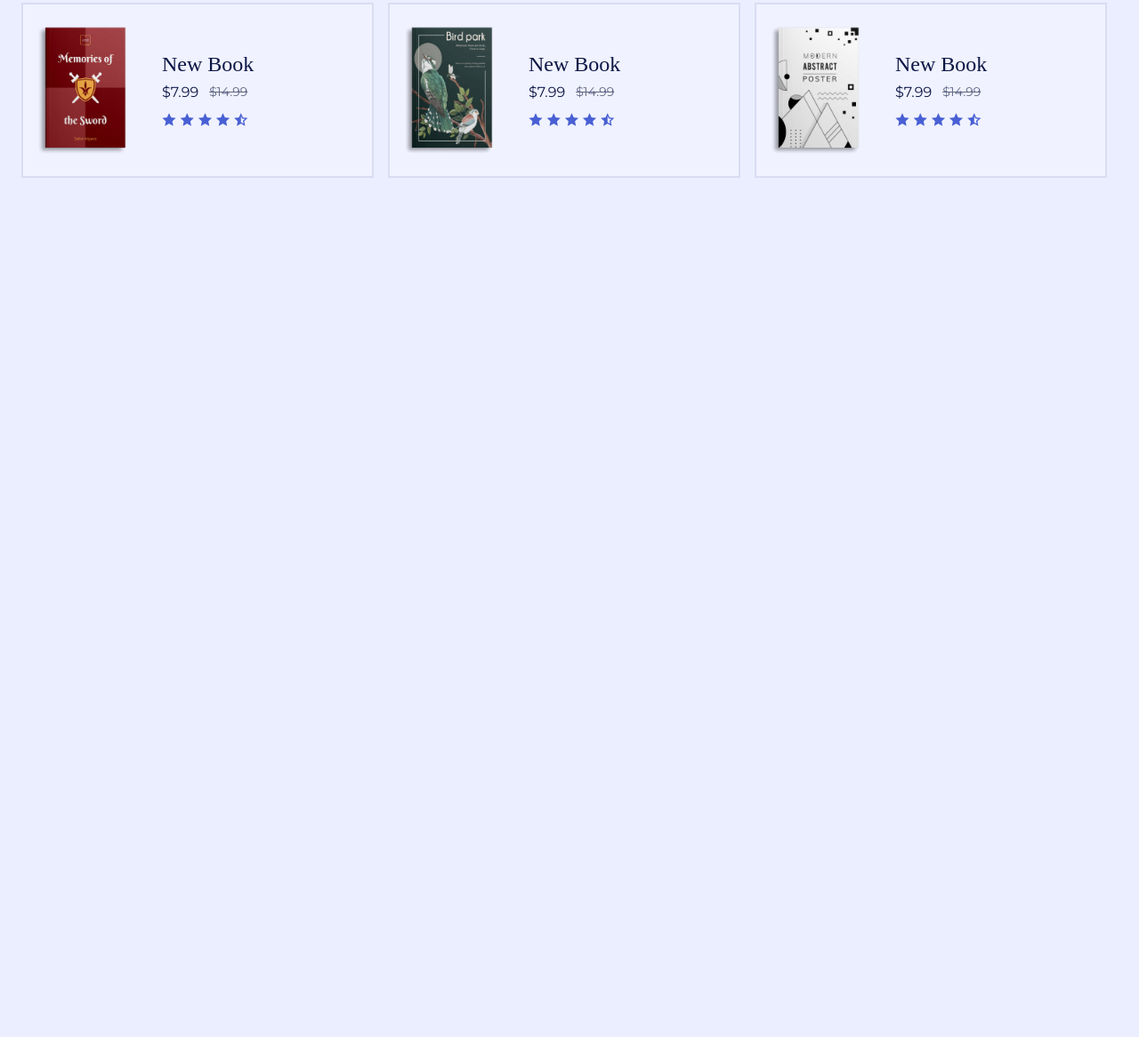
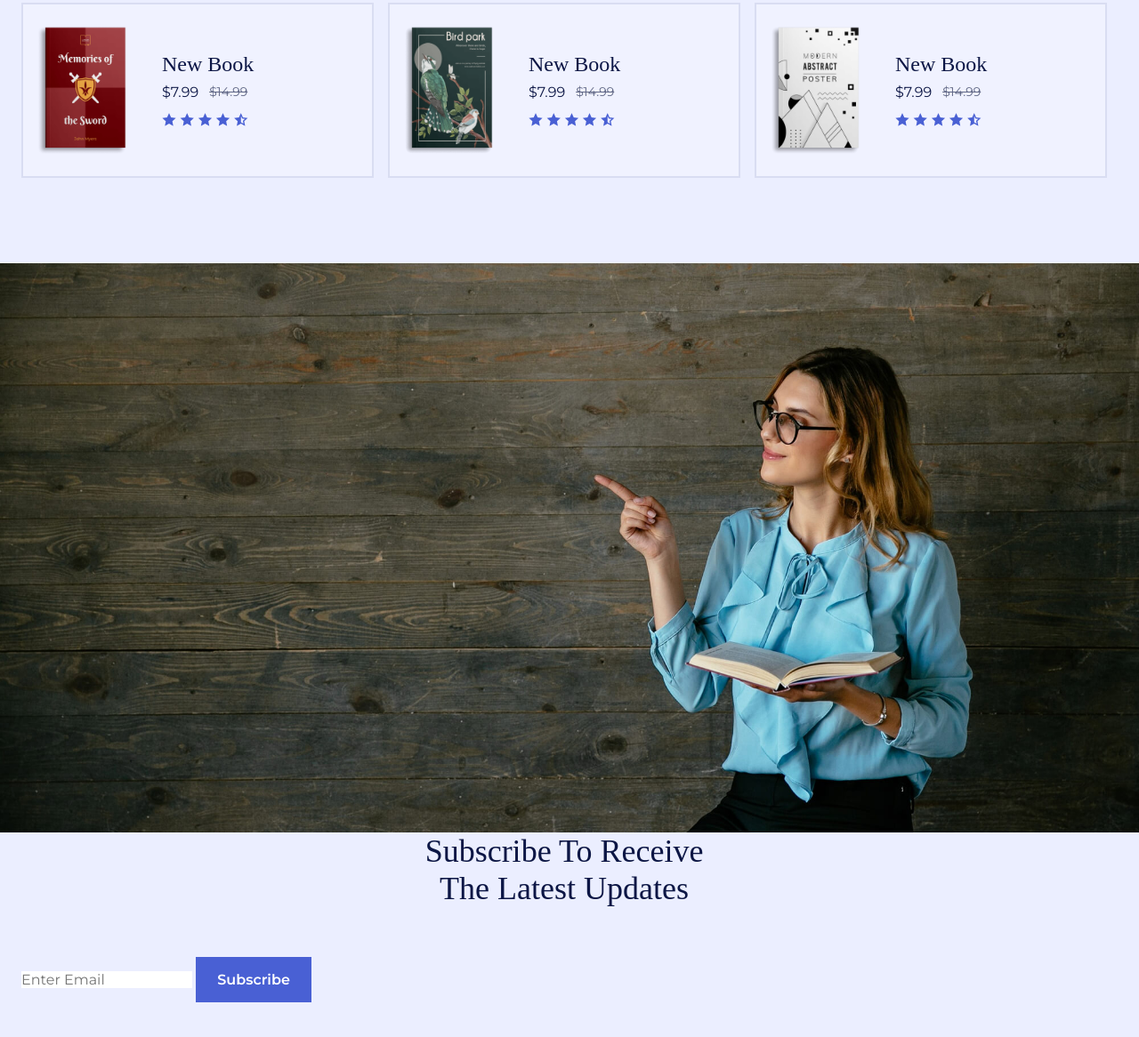
Before and after one commit to kevinocotan/biblioteca, a plain HTML site: page index.html in a window 1280 px wide. Shown: the part 2750-3916 px from the top of the page at 89% size. Before the commit the page ends 3158 px from the top, so only its background shows below. Drawn offline with nearby package versions, Linux system fonts and the light colour scheme; a web font is replaced by a local one.

Commit message:
section join estructura html

```diff
--- a/index.html
+++ b/index.html
@@ -685,10 +685,15 @@
               </a>
             </div>
           </div>
+
           <div class="new__swiper swiper">
             <div class="swiper-wrapper">
               <a href="" class="new__card swiper-slide">
-                <img src="assets/img/book-10.png" alt="image" class="new__img" />
+                <img
+                  src="assets/img/book-10.png"
+                  alt="image"
+                  class="new__img"
+                />
 
                 <div>
                   <h2 class="new__title">New Book</h2>
@@ -859,11 +864,7 @@
               </a>
 
               <a href="" class="new__card swiper-slide">
-                <img
-                  src="assets/img/book-1.png"
-                  alt="image"
-                  class="new__img"
-                />
+                <img src="assets/img/book-1.png" alt="image" class="new__img" />
 
                 <div>
                   <h2 class="new__title">New Book</h2>
@@ -886,7 +887,29 @@
       </section>
 
       <!--==================== JOIN ====================-->
-      <section class="join section"></section>
+      <section class="join section">
+        <div class="join__container">
+          <img src="assets/img/join-bg.jpg" alt="image" class="join__bg" />
+
+          <div class="join__data container grid">
+            <h2 class="join__title section__title">
+              Subscribe To Receive <br />
+              The Latest Updates
+            </h2>
+
+            <form action="" class="join__form">
+              <input
+                type="email"
+                placeholder="Enter Email"
+                class="join__input"
+              />
+              <button type="submit" class="join__button button">
+                Subscribe
+              </button>
+            </form>
+          </div>
+        </div>
+      </section>
 
       <!--==================== TESTIMONIAL ====================-->
       <section class="testimonial section" id="testimonial"></section>
```
